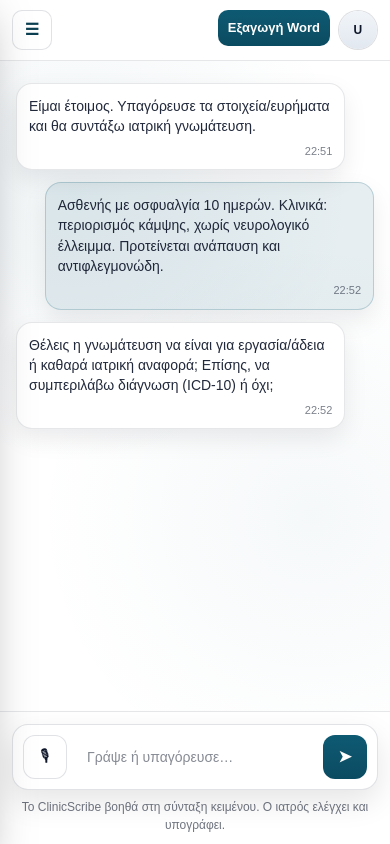
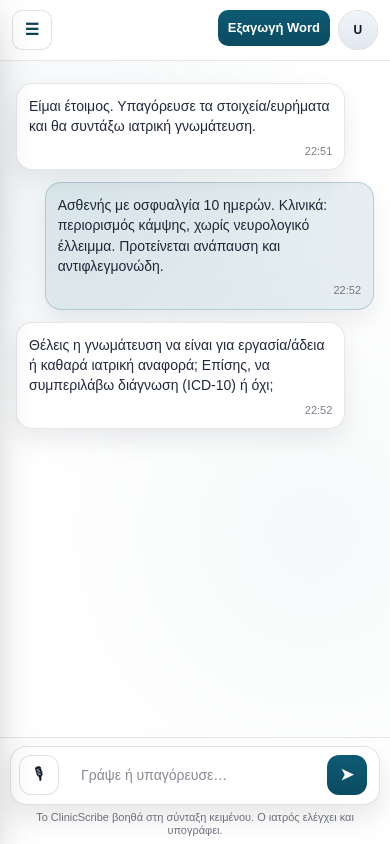
Before and after one commit to petrouliasvasileios/logografos-cloud, a Next.js app: page /app in a window 390 px wide. Built offline with nearby package versions, Linux system fonts and the light colour scheme; no server answers.

Commit message:
Set mic icon to black

```diff
--- a/src/app/account/account.css
+++ b/src/app/account/account.css
@@ -135,3 +135,7 @@
     font-size: 18px;
   }
 }
+/* Mic icon color: black like sample */
+.cs-app .cs-app__micBtn{
+  color:#111111 !important;
+}
--- a/src/app/app/app.css
+++ b/src/app/app/app.css
@@ -540,3 +540,38 @@
     align-items:center !important;
   }
 }
+/* ================================
+   Mobile: bring composer higher + reduce hint footprint
+================================ */
+@media (max-width: 920px){
+  /* λιγότερο padding στο composer */
+  .cs-app .cs-app__composer{
+    padding: 8px 10px 6px !important;
+    padding-bottom: calc(6px + env(safe-area-inset-bottom)) !important;
+  }
+
+  /* κάνε το hint πιο “compact” (ή κρύψ’ το τελείως αν θες) */
+  .cs-app .cs-app__hint{
+    margin: 6px auto 0 !important;
+    font-size: 11px !important;
+    line-height: 1.25 !important;
+  }
+
+  /* λίγο πιο “σφιχτή” η μπάρα */
+  .cs-app .cs-app__composerInner{
+    padding: 8px !important;
+    gap: 8px !important;
+  }
+
+  .cs-app .cs-app__iconBtn,
+  .cs-app .cs-app__sendBtn{
+    width: 40px !important;
+    height: 40px !important;
+    border-radius: 12px !important;
+  }
+
+  /* ώστε να μην αφήνουμε υπερβολικό κενό κάτω */
+  .cs-app .cs-app__chatInner{
+    padding-bottom: 88px !important;
+  }
+}
```
